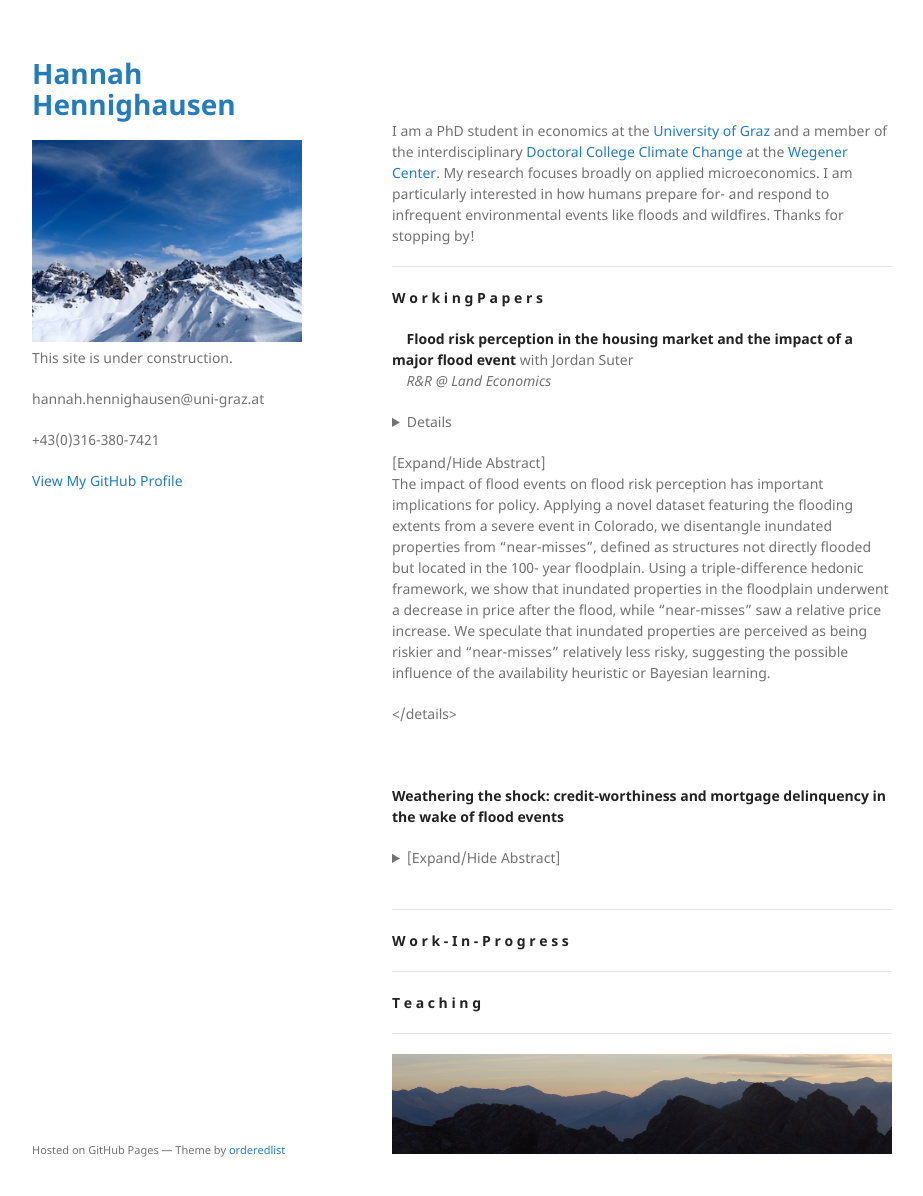
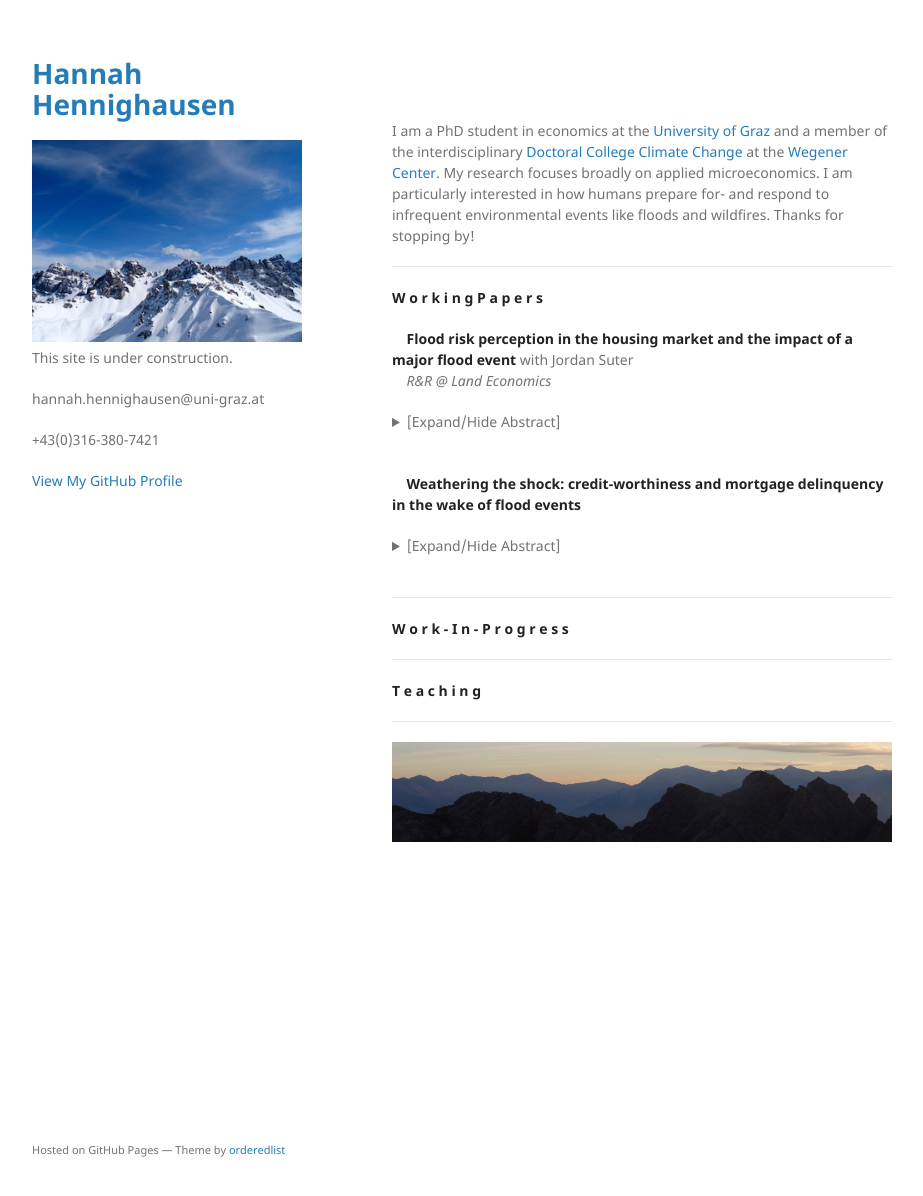
Before and after one commit to hannahhennighausen/hannahhennighausen.github.io, a Jekyll site: the page built from index.md, in a window 1280 px wide and 1229 px high. Shown: the top 1196 px of the window, without its empty margins (178-1101 px from the left). Built offline with Jekyll 4.4.1, drawn with Linux system fonts in a browser that asks for light colours.

Commit message:
Update index.md

```diff
--- a/index.md
+++ b/index.md
@@ -14,7 +14,7 @@ I am a PhD student in economics at the [University of Graz](https://volkswirtsch
 
 &nbsp;&nbsp;&nbsp; **Flood risk perception in the housing market and the impact of a major flood event** with Jordan Suter <br />
 &nbsp;&nbsp;&nbsp; _R&R @ Land Economics_
-&nbsp;&nbsp;&nbsp; <details>
+<details>
   <summary>[Expand/Hide Abstract]</summary>
 
 The impact of flood events on flood risk perception has important implications for policy. Applying a novel dataset featuring the flooding extents from a severe event in Colorado, we disentangle inundated properties from "near-misses", defined as structures not directly flooded but located in the 100- year floodplain. Using a triple-difference hedonic framework, we show that inundated properties in the floodplain underwent a decrease in price after the flood, while "near-misses" saw a relative price increase. We speculate that inundated properties are perceived as being riskier and "near-misses" relatively less risky, suggesting the possible influence of the availability heuristic or Bayesian learning.
@@ -23,7 +23,7 @@ The impact of flood events on flood risk perception has important implications f
 
 <br />
 
- **Weathering the shock: credit-worthiness and mortgage delinquency in the wake of flood events** <br />
+&nbsp;&nbsp;&nbsp; **Weathering the shock: credit-worthiness and mortgage delinquency in the wake of flood events** <br />
 <details>
   <summary>[Expand/Hide Abstract]</summary>
 
```
